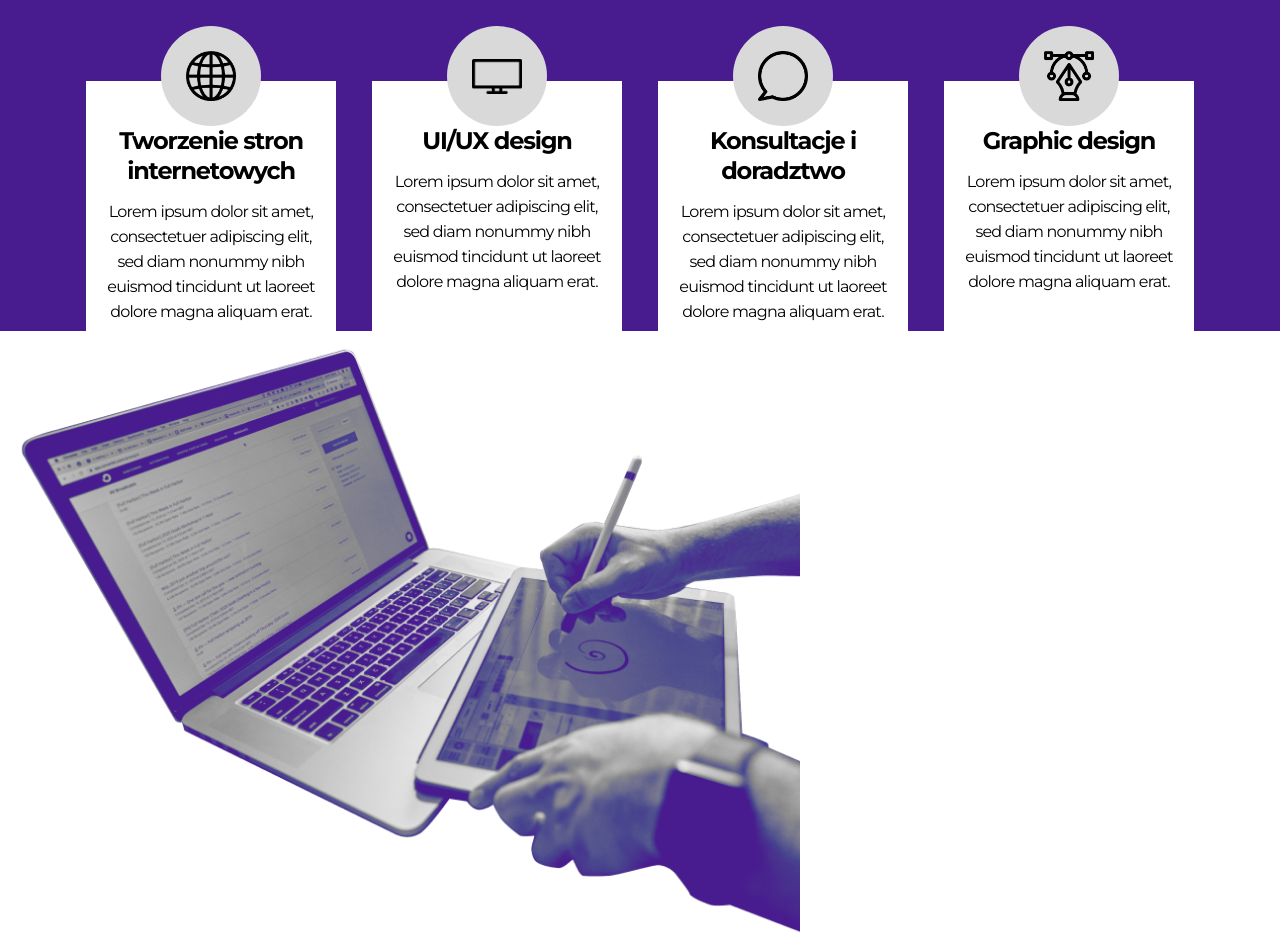
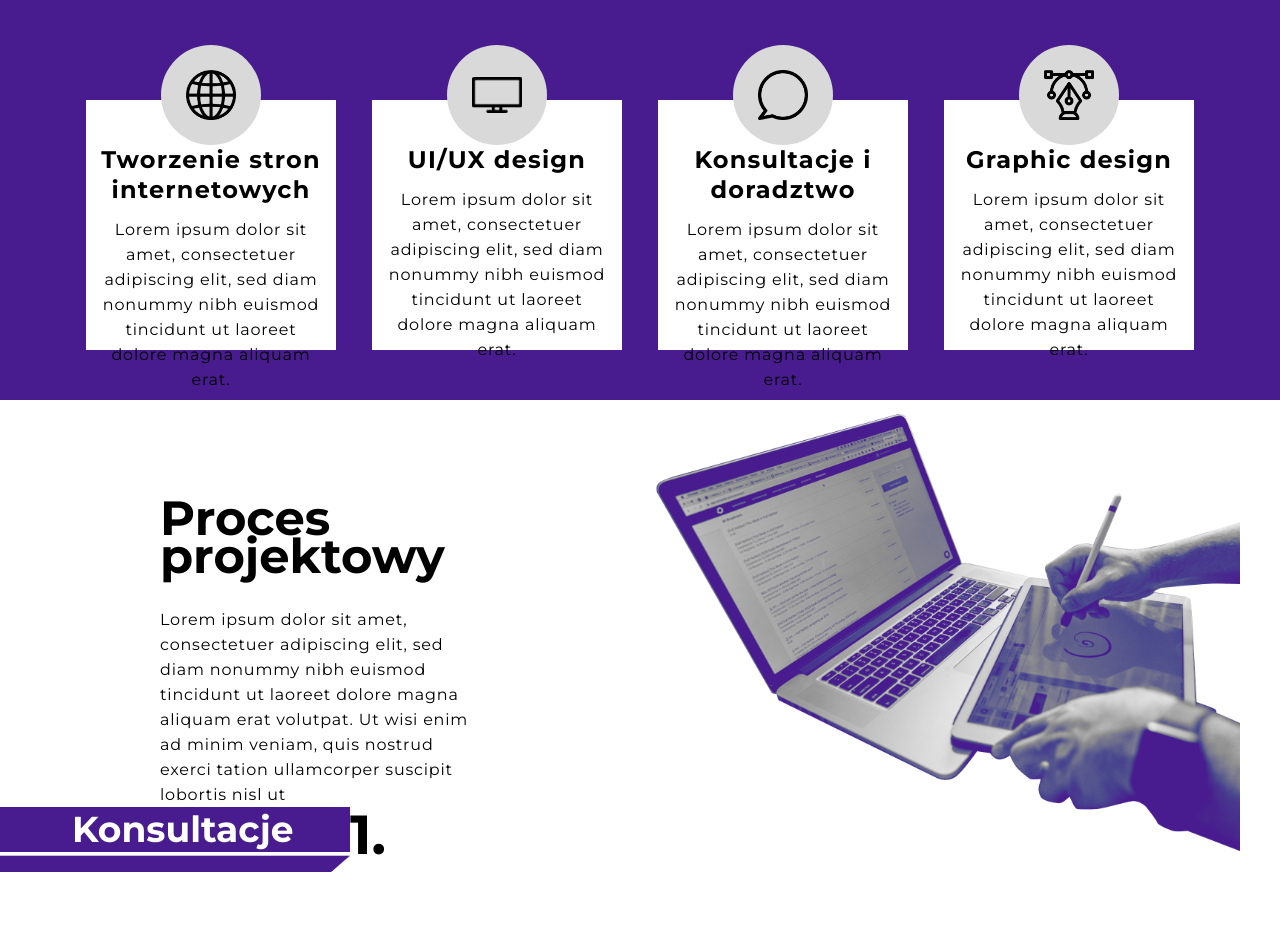
Before and after one commit to Terbuh/persitewww, a Next.js app in the folder front/: page / in a window 1280 px wide. Shown: the part 1480-2429 px from the top of the page. After the commit the page ends 2352 px from the top, so only its background shows below. Built offline with nearby package versions, Linux system fonts and the light colour scheme.

Commit message:
Processes and font fix

```diff
--- a/front/src/app/globals.css
+++ b/front/src/app/globals.css
@@ -1,4 +1,8 @@
+@import url('https://fonts.googleapis.com/css2?family=Montserrat:ital,wght@0,200;0,400;0,700;1,100&display=swap');
+
 body {
+  font-family: "Montserrat", sans-serif;
+
   margin: 0;
   padding: 0;
 }
--- a/front/src/components/key_services/cards/card.module.scss
+++ b/front/src/components/key_services/cards/card.module.scss
@@ -26,7 +26,7 @@
 .cardTitle {
   font-family: "Montserrat", sans-serif;
   font-weight: 700;
-  letter-spacing: -0.05em;
+  letter-spacing: 0.05em;
   font-size: 24px;
   line-height: 30px;
   text-align: center;
@@ -38,7 +38,7 @@
   font-weight: 400;
   font-size: 16px;
   line-height: 25px;
-  letter-spacing: -0.05em;
+  letter-spacing: 0.05em;
   text-align: center;
   margin-top: 1%;
   padding: 10px;
--- a/front/src/components/key_services/keys.module.scss
+++ b/front/src/components/key_services/keys.module.scss
@@ -7,7 +7,6 @@
 .description {
   font-family: "Montserrat", sans-serif;
   font-weight: 400;
-  letter-spacing: -0.05em;
   font-size: 24px;
   line-height: 38.76px;
   color: #ffffff;
@@ -19,7 +18,6 @@
   font-weight: 700;
   font-size: 48px;
   line-height: 48px;
-  letter-spacing: -0.05em;
   color: #ffffff;
 }
 
@@ -35,11 +33,16 @@
   flex-direction: row;
   justify-content: center;
   gap: 36px;
+  padding-bottom: 50px;
 }
 
 @media only screen and (max-width: 800px) {
   .title {
     font-size: 26px;
+  }
+
+  .textWrapper {
+    margin-bottom: 5em;
   }
 
   .description {
--- a/front/src/components/process/process.js
+++ b/front/src/components/process/process.js
@@ -1,17 +1,42 @@
 import baner from '../../../public/computerWriting.png'
 import Image from 'next/image';
 import React from 'react'
+import styles from './process.module.scss'
+import ProcessesContent from './processesContent/processesContent';
 
 export default function Process() {
     return (
 
-        <div>
-            <Image
-                src={baner}
-                alt="baner"
-                width={800}
-            />
+        <div className={styles.wrapper}>
+            <div className={styles.leftSide}>
+                <div className={styles.headerWrapper}>
+                    <div className={styles.title}>Proces projektowy</div>
+                    <div className={styles.description}>Lorem ipsum dolor sit amet, consectetuer adipiscing elit, sed diam nonummy nibh euismod tincidunt ut laoreet dolore magna aliquam erat volutpat. Ut wisi enim ad minim veniam, quis nostrud exerci tation ullamcorper suscipit lobortis nisl ut </div>
+                </div>
+                <div className={styles.subsection}>
+                    <ProcessesContent />
+                </div>
 
+
+
+            </div>
+
+
+
+
+
+            <div className={styles.rightSide}>
+                <div className={styles.imageWrapper}>
+                    <Image
+                        src={baner}
+                        alt="baner"
+                        width={600}
+                    />
+                </div>
+
+
+
+            </div>
         </div>
     )
 }
--- a/front/src/components/process/process.module.scss
+++ b/front/src/components/process/process.module.scss
@@ -0,0 +1,47 @@
+.wrapper {
+  width: 100%;
+  display: flex;
+  flex-direction: row;
+}
+
+.leftSide {
+  width: 50%;
+  display: flex;
+  flex-direction: column;
+}
+
+.headerWrapper {
+  width: 100%;
+  display: flex;
+  align-items: center;
+  flex-direction: column;
+  margin-top: 100px;
+}
+
+.title {
+  font-family: "Montserrat", sans-serif;
+  font-weight: 700;
+  font-size: 48px;
+  line-height: 37.76px;
+  margin-bottom: 2rem;
+  width: 50%;
+}
+
+.description {
+  width: 50%;
+  font-family: "Montserrat", sans-serif;
+  font-weight: 400;
+  font-size: 16px;
+  line-height: 25px;
+  letter-spacing: 0.05em;
+  color: #000000;
+}
+
+.subsection {
+}
+
+.rightSide {
+  width: 50%;
+  display: flex;
+  flex-direction: column;
+}
--- /dev/null
+++ b/front/src/components/process/processesContent/processesContent.js
@@ -0,0 +1,25 @@
+import React from 'react'
+import styles from './processesContent.module.scss'
+import subtract from '../../../../public/subtract.png'
+import Image from 'next/image';
+
+
+export default function ProcessesContent() {
+    return (
+        <div className={styles.wrapper}>
+            <div className={styles.titleWrapper}>
+                <div className={styles.subtractWrapper}>
+                    <Image
+                        src={subtract}
+                        alt='kolorek'
+                        className={styles.image}
+                    />
+                    <div className={styles.absolute}>Konsultacje</div>
+                    <div className={styles.number}>1.</div>
+
+                </div>
+                <div className={styles.subtractTitle}></div>
+            </div>
+        </div>
+    )
+}
--- /dev/null
+++ b/front/src/components/process/processesContent/processesContent.module.scss
@@ -0,0 +1,27 @@
+.subtractWrapper {
+  position: relative;
+  display: flex;
+  flex-direction: row;
+}
+
+.absolute {
+  position: absolute;
+  top: 0;
+  left: 2em;
+  font-size: 36px;
+  font-family: "Montserrat", sans-serif;
+  font-weight: 700;
+  color: #ffffff;
+}
+
+.image {
+  width: 350px;
+  height: 65px;
+}
+
+.number {
+  font-family: "Montserrat", sans-serif;
+  font-weight: 700;
+  font-size: 55px;
+  line-height: 1em;
+}
--- a/front/src/components/whatWeDo/whatWeDo.module.scss
+++ b/front/src/components/whatWeDo/whatWeDo.module.scss
@@ -17,7 +17,6 @@
   font-weight: 400;
   font-size: 24px;
   line-height: 38.76px;
-  letter-spacing: -0.05em;
 }
 
 .descriptionPersite {
@@ -26,7 +25,6 @@
   display: inline;
   line-height: 58px;
   font-size: 36px;
-  letter-spacing: -0.05em;
 }
 
 @media only screen and (max-width: 800px) {
```
Also changed, not shown: front/public/Subtract.png (added).
